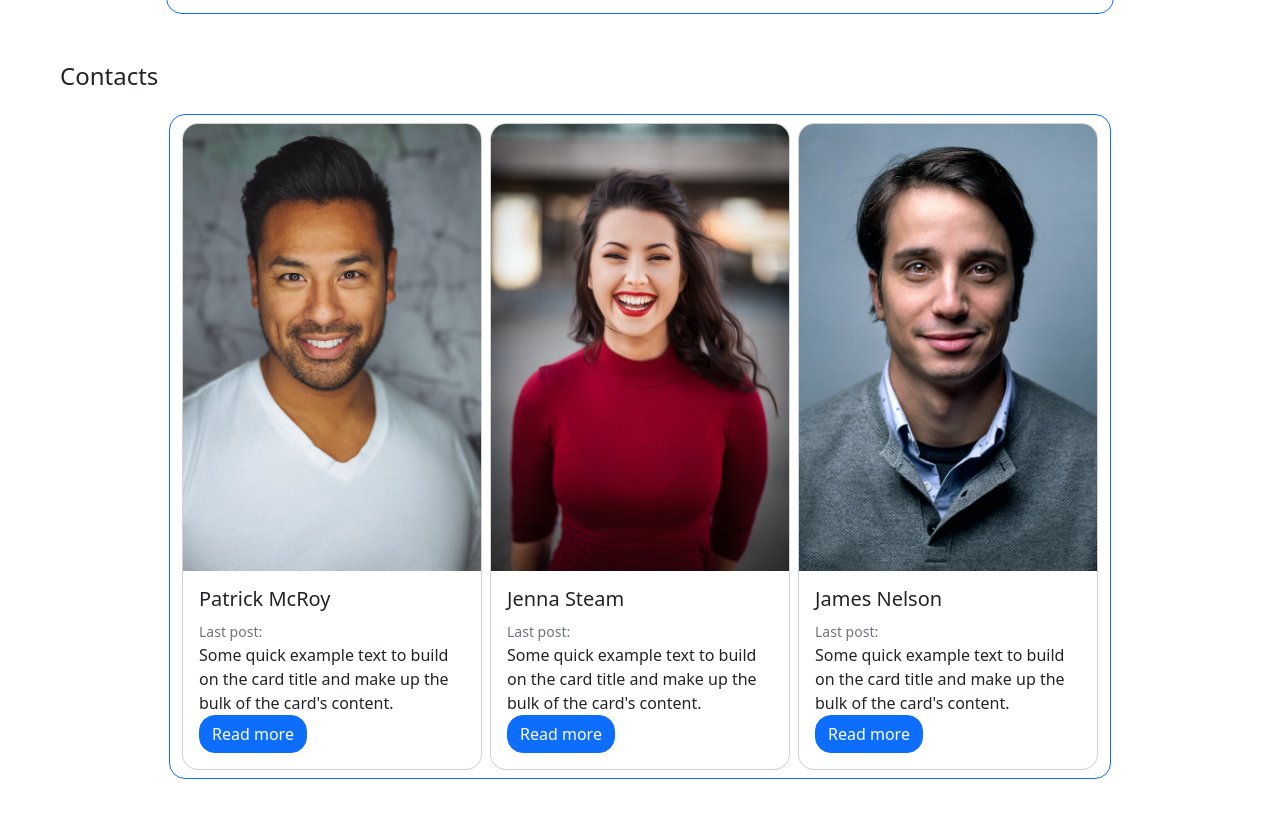
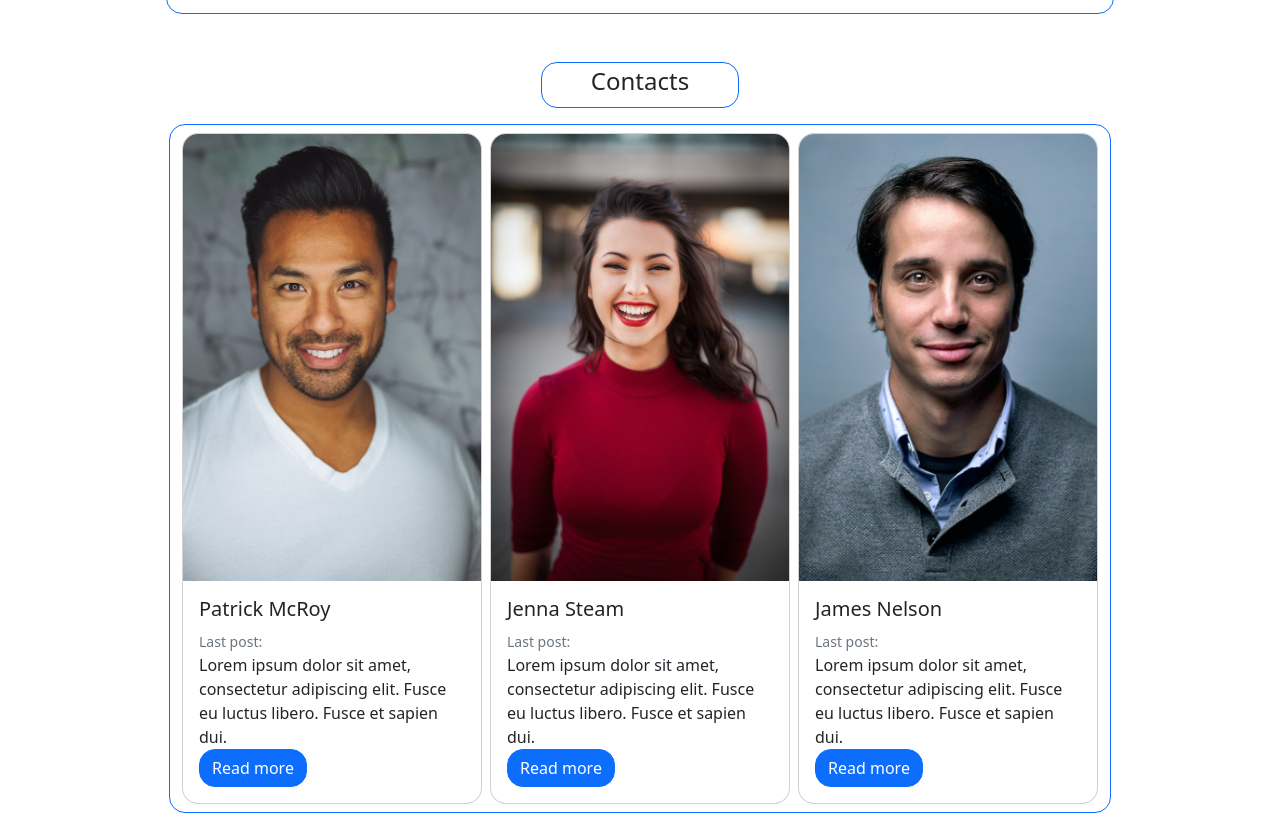
Before and after one commit to LAakerberg/css-frameworks-ca, a website: page profile.html in a window 1280 px wide. Shown: the part 1008-1821 px from the top of the page. Drawn offline with nearby package versions, Linux system fonts and the light colour scheme.

Commit message:
Update h4 profile

```diff
--- a/profile.html
+++ b/profile.html
@@ -66,7 +66,7 @@
 
       <div class="row m-2 d-flex flex-column gap-2 align-items-center">
         <div class="w-75 col-md-10 py-2 border border-primary rounded d-flex flex-column  align-items-center">
-          <div class="mw-100 p-2 bd-highlight"><img src="/img/profile-pic.jpg" class="profil-pic" /></div>
+          <div class="mw-100 p-2 bd-highlight"><img src="/img/profile-pic.jpg" class="profil-pic rounded" /></div>
           <div class="p-2 bd-highlight align-items-center justify-content-center">
             <div class="align-items-center justify-content-center">
               <ul class="list-group list-group-horizontal-sm p-1">
@@ -101,7 +101,8 @@
         </div>
       </div>
 
-      <div class="row m-5 d-flex flex-column gap-3 align-items-center"><h4>Contacts</h4>
+      <div class="row m-5 d-flex flex-column gap-3 align-items-center">
+        <div class="col-md-2 py-1 border border-primary rounded gap-2 text-center"><h4>Contacts</h4></div>
         <div class="col-md-auto py-2 border border-primary rounded d-flex flex-column flex-sm-row-reverse gap-2 ">
             <!---->
             <div class="card post-card m-auto">
@@ -109,7 +110,7 @@
               <div class="card-body">
                 <h5 class="card-title">James Nelson</h5>
                 <small class="text-muted">Last post:</small>
-                <p class="card-text">Some quick example text to build on the card title and make up the bulk of the card's content.</p>
+                <p class="card-text">Lorem ipsum dolor sit amet, consectetur adipiscing elit. Fusce eu luctus libero. Fusce et sapien dui.</p>
                 <a href="#" class="btn btn-primary">Read more</a>
               </div>
               </div>
@@ -119,7 +120,7 @@
                 <div class="card-body">
                   <h5 class="card-title">Jenna Steam</h5>
                   <small class="text-muted">Last post:</small>
-                  <p class="card-text">Some quick example text to build on the card title and make up the bulk of the card's content.</p>
+                  <p class="card-text">Lorem ipsum dolor sit amet, consectetur adipiscing elit. Fusce eu luctus libero. Fusce et sapien dui.</p>
                   <a href="#" class="btn btn-primary">Read more</a>
                 </div>
                 </div>
@@ -129,7 +130,7 @@
               <div class="card-body">
                 <h5 class="card-title">Patrick McRoy</h5>
                 <small class="text-muted">Last post:</small>
-                <p class="card-text">Some quick example text to build on the card title and make up the bulk of the card's content.</p>
+                <p class="card-text">Lorem ipsum dolor sit amet, consectetur adipiscing elit. Fusce eu luctus libero. Fusce et sapien dui.</p>
                 <a href="#" class="btn btn-primary">Read more</a>
               </div>
               </div>
```
